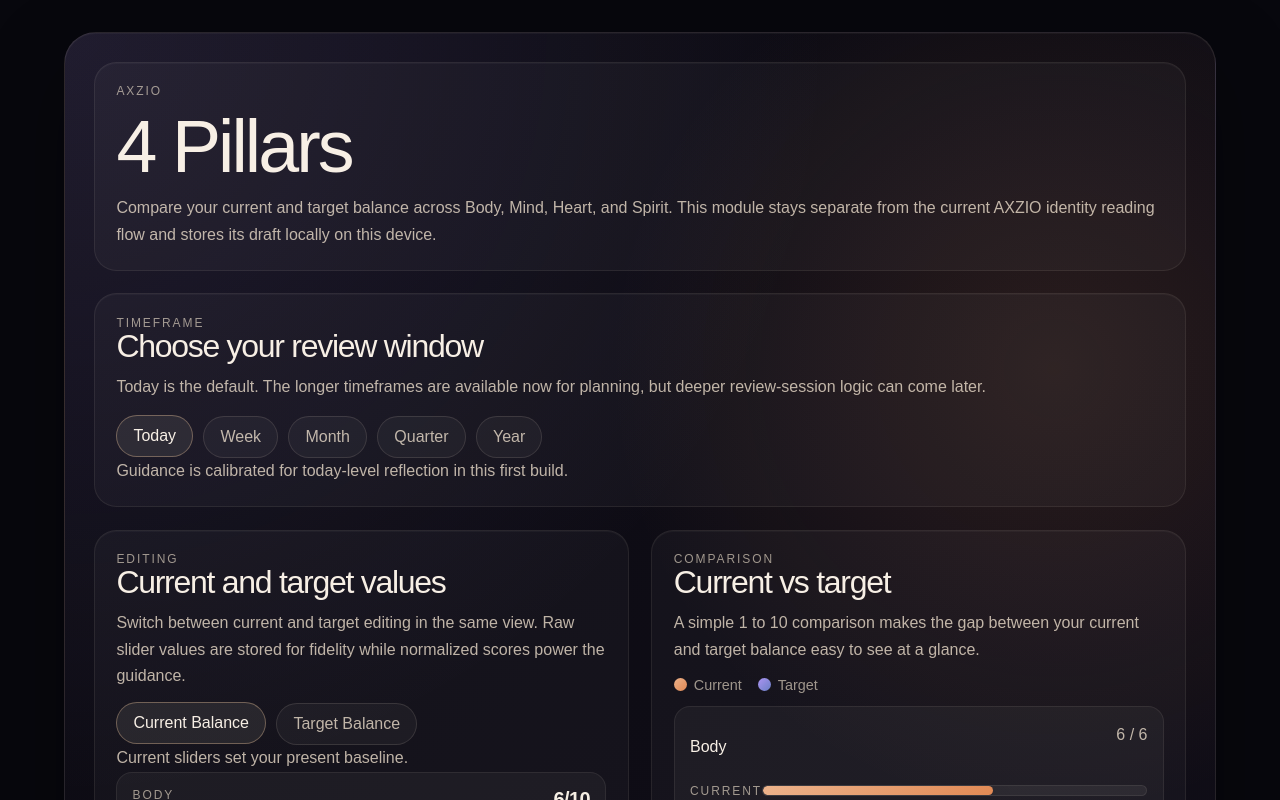
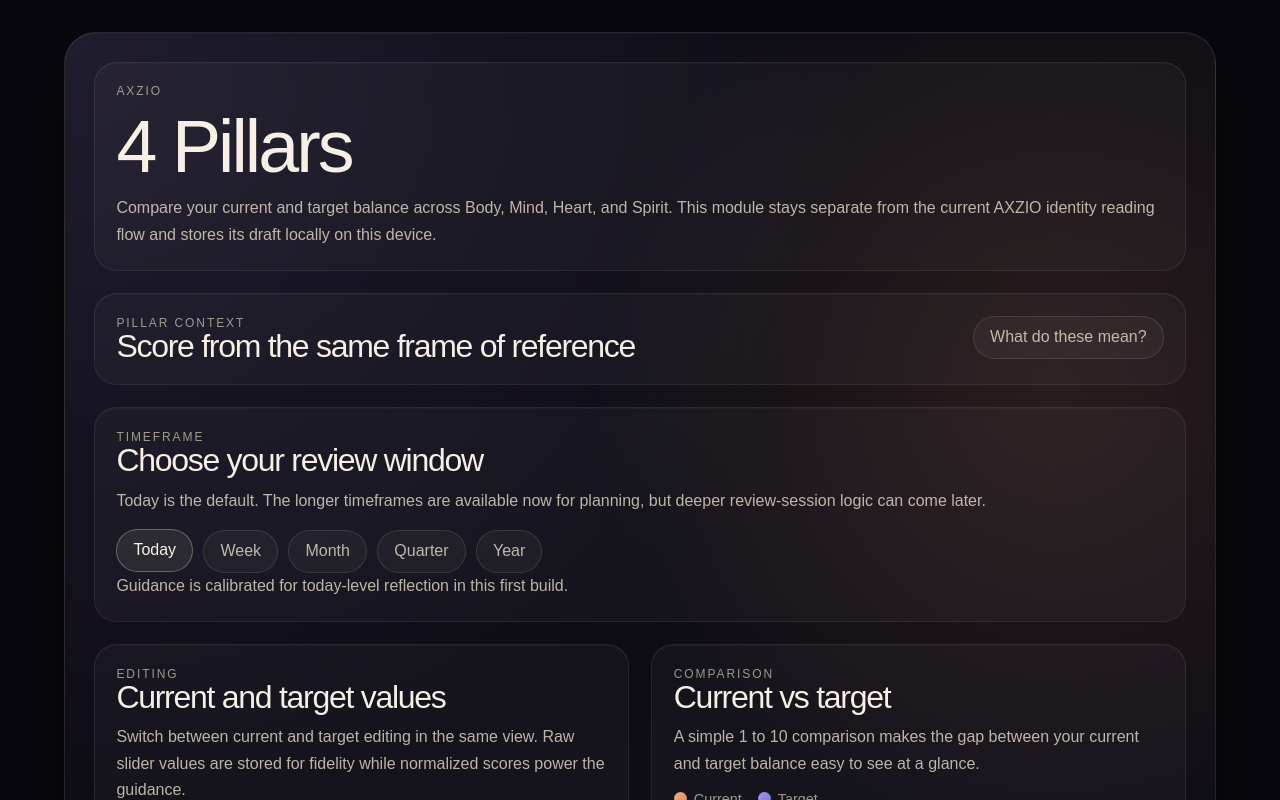
Before and after one commit to NovaLabsIO/axzio, a SvelteKit app: page /pillars in a window 1280 px wide. Shown: the top 800 px of the page. Built offline with nearby package versions, Linux system fonts and the light colour scheme.

Commit message:
Add pillar context help to 4 Pillars page

```diff
--- a/src/routes/pillars/+page.svelte
+++ b/src/routes/pillars/+page.svelte
@@ -47,6 +47,28 @@
 
 	const timeframeNotice =
 		'Today is the default. The longer timeframes are available now for planning, but deeper review-session logic can come later.';
+	const PILLAR_CONTEXT = [
+		{
+			key: 'body',
+			label: 'Body',
+			description: 'Energy, health, physical care, rest, and movement.'
+		},
+		{
+			key: 'mind',
+			label: 'Mind',
+			description: 'Clarity, focus, learning, mental load, and decision quality.'
+		},
+		{
+			key: 'heart',
+			label: 'Heart',
+			description: 'Relationships, emotions, connection, belonging, and self-compassion.'
+		},
+		{
+			key: 'spirit',
+			label: 'Spirit',
+			description: 'Purpose, meaning, alignment, inspiration, and inner direction.'
+		}
+	] as const;
 
 	let draft: PillarsDraft = createDefaultPillarsDraft('today');
 	let editingView: EditingView = 'current';
@@ -55,6 +77,7 @@
 	let feedbackMessage = '';
 	let feedbackError = '';
 	let isSubmittingFeedback = false;
+	let isPillarContextOpen = false;
 	let hasHydrated = false;
 
 	onMount(() => {
@@ -268,6 +291,36 @@
 				this device.
 			</p>
 		</div>
+
+		<section class="section-block context-section">
+			<div class="context-header">
+				<div>
+					<p class="section-label">Pillar Context</p>
+					<h2>Score from the same frame of reference</h2>
+				</div>
+				<button
+					type="button"
+					class:context-trigger-open={isPillarContextOpen}
+					class="context-trigger"
+					aria-expanded={isPillarContextOpen}
+					aria-controls="pillars-context-panel"
+					onclick={() => (isPillarContextOpen = !isPillarContextOpen)}
+				>
+					What do these mean?
+				</button>
+			</div>
+
+			{#if isPillarContextOpen}
+				<div class="context-grid" id="pillars-context-panel">
+					{#each PILLAR_CONTEXT as pillar}
+						<div class="context-card">
+							<p class="context-name">{pillar.label}</p>
+							<p class="context-copy">{pillar.description}</p>
+						</div>
+					{/each}
+				</div>
+			{/if}
+		</section>
 
 		<section class="section-block">
 			<div class="section-header">
@@ -573,6 +626,11 @@
 		padding: clamp(1rem, 3vw, 1.35rem);
 	}
 
+	.context-section {
+		display: grid;
+		gap: 0.9rem;
+	}
+
 	.hero {
 		display: grid;
 		gap: 0.85rem;
@@ -630,6 +688,14 @@
 		margin-bottom: 1rem;
 	}
 
+	.context-header {
+		display: flex;
+		align-items: flex-start;
+		justify-content: space-between;
+		gap: 1rem;
+		flex-wrap: wrap;
+	}
+
 	.section-header.compact {
 		margin-bottom: 0.85rem;
 	}
@@ -655,7 +721,8 @@
 
 	.chip,
 	.segment,
-	.mode-button {
+	.mode-button,
+	.context-trigger {
 		border: 1px solid rgba(255, 236, 212, 0.12);
 		border-radius: 999px;
 		background: rgba(255, 250, 242, 0.04);
@@ -674,6 +741,10 @@
 		padding: 0.7rem 1rem;
 	}
 
+	.context-trigger {
+		padding: 0.72rem 1rem;
+	}
+
 	.mode-button {
 		padding: 0.8rem 1rem;
 		text-align: left;
@@ -683,16 +754,51 @@
 	.chip:hover,
 	.segment:hover,
 	.mode-button:hover,
+	.context-trigger:hover,
 	.chip:focus-visible,
 	.segment:focus-visible,
 	.mode-button:focus-visible,
+	.context-trigger:focus-visible,
 	.chip-active,
 	.segment-active,
-	.mode-active {
+	.mode-active,
+	.context-trigger-open {
 		border-color: rgba(255, 212, 165, 0.34);
 		background: rgba(255, 245, 230, 0.08);
 		color: var(--app-text);
 		transform: translateY(-1px);
+	}
+
+	.context-grid {
+		display: grid;
+		gap: 0.8rem;
+		grid-template-columns: repeat(2, minmax(0, 1fr));
+	}
+
+	.context-card {
+		display: grid;
+		gap: 0.45rem;
+		padding: 0.95rem;
+		border-radius: 1rem;
+		background: rgba(255, 248, 240, 0.04);
+		border: 1px solid rgba(255, 236, 212, 0.08);
+	}
+
+	.context-name,
+	.context-copy {
+		margin: 0;
+	}
+
+	.context-name {
+		font-size: 1rem;
+		font-weight: 600;
+		letter-spacing: -0.02em;
+		color: #f5eee3;
+	}
+
+	.context-copy {
+		color: var(--app-text-muted);
+		line-height: 1.6;
 	}
 
 	.target-mode-card {
@@ -925,6 +1031,10 @@
 			grid-template-columns: 1fr;
 		}
 
+		.context-grid {
+			grid-template-columns: 1fr;
+		}
+
 		.primary-action {
 			width: 100%;
 			justify-self: stretch;
```
